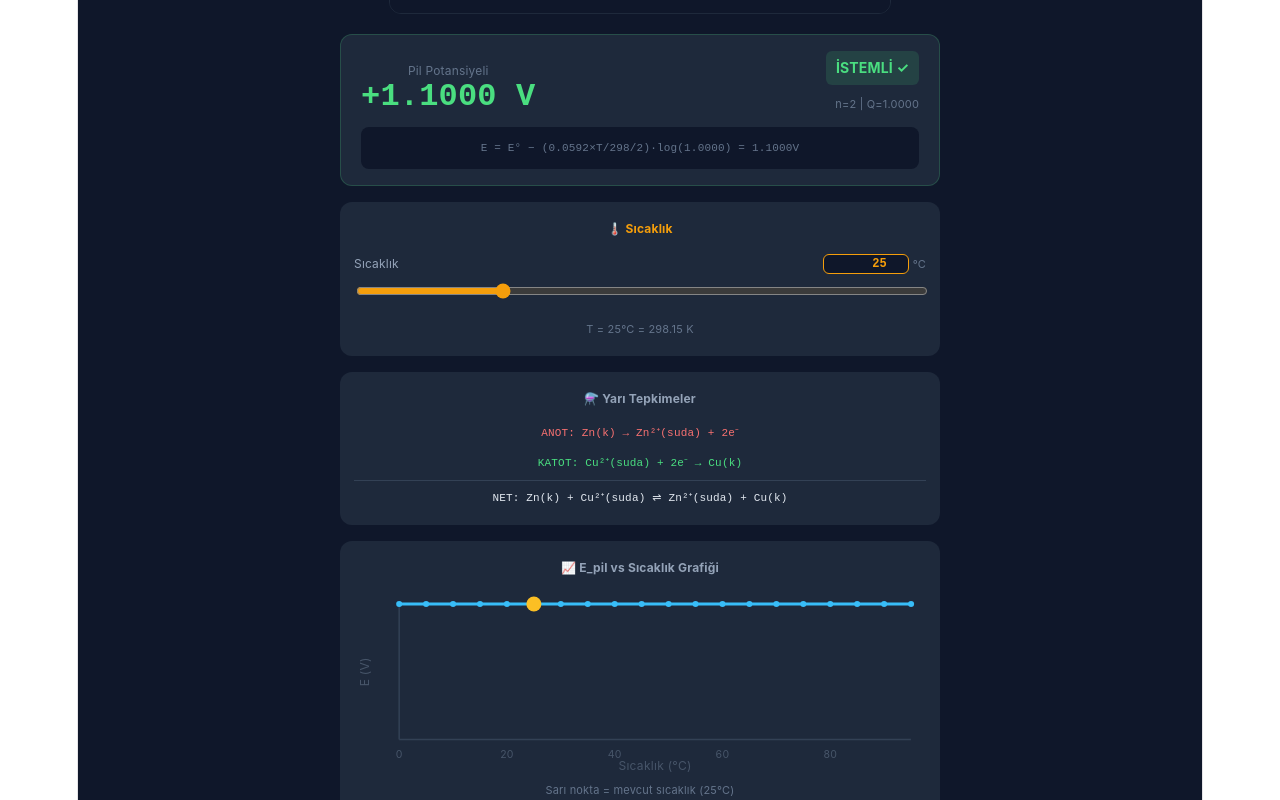
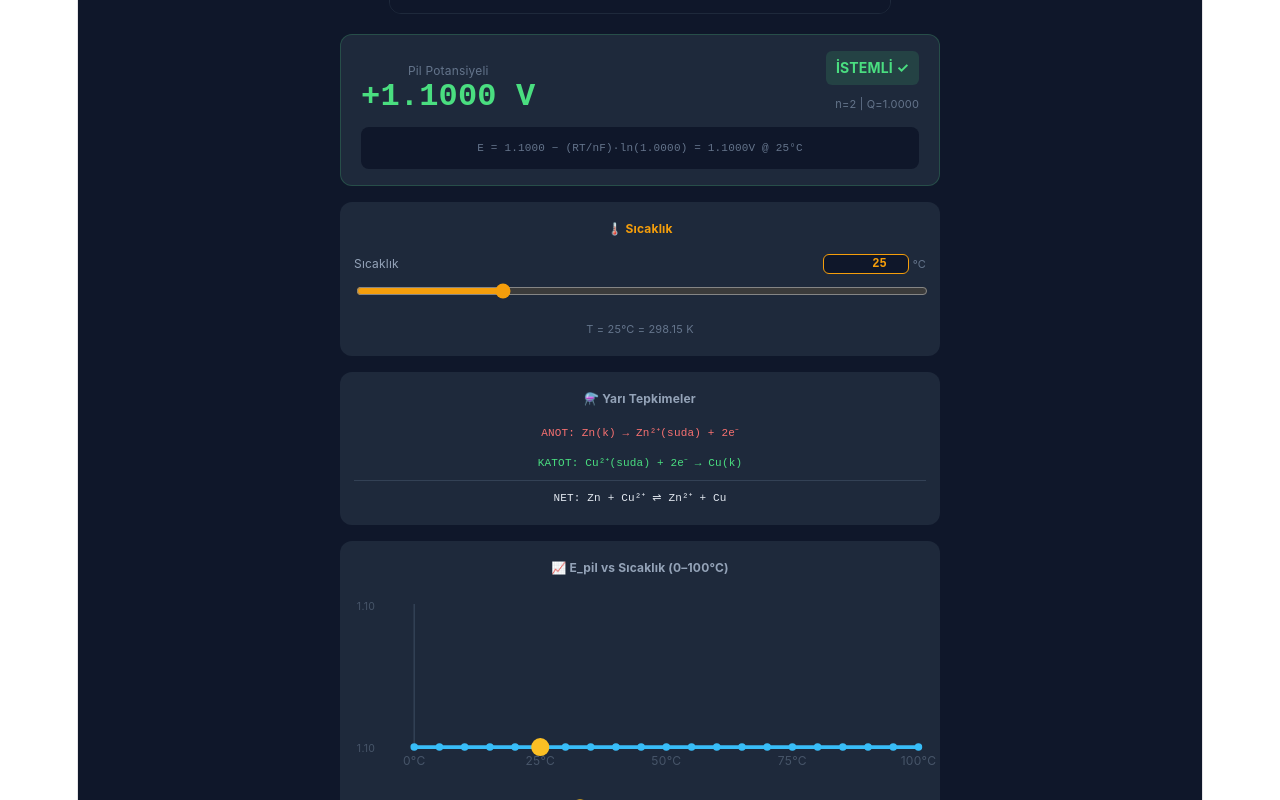
Before and after one commit to medenigklp-crypto/elektrokimyasal-hucre, a React (Vite) app: page / in a window 1280 px wide. Shown: the part 520-1320 px from the top of the page. Built offline with nearby package versions, Linux system fonts and the light colour scheme.

Commit message:
Update App.tsx

```diff
--- a/src/App.tsx
+++ b/src/App.tsx
@@ -18,14 +18,22 @@ const ELEMENTS = [
 
 type Element = typeof ELEMENTS[0];
 
-function clamp(val: number, min: number, max: number): number { return Math.max(min, Math.min(max, val)); }
-function calcE(E0: number, n: number, Qc: number, T: number = 25): number {
-  const factor = (8.314 * (T + 273.15)) / (n * 96485 * Math.LN10);
-  if (Qc <= 0 || Qc === 1) return E0;
-  return E0 - factor * Math.log10(Qc);
+function clamp(val: number, min: number, max: number): number {
+  return Math.max(min, Math.min(max, val));
 }
 
-function gcd(a: number, b: number): number { return b === 0 ? a : gcd(b, a % b); }
+function nernst(E0: number, n: number, Q: number, T: number): number {
+  if (Q <= 0) return E0;
+  const R = 8.314;
+  const F = 96485;
+  const TK = T + 273.15;
+  return E0 - (R * TK / (n * F)) * Math.log(Q);
+}
+
+function gcd(a: number, b: number): number {
+  return b === 0 ? a : gcd(b, a % b);
+}
+
 function realConc(baseConc: number, waterAdded: number, waterEvap: number): number {
   return (baseConc * 0.1) / (Math.max(10, 100 + waterAdded - waterEvap) / 1000);
 }
@@ -40,7 +48,9 @@ function CellDiagram({ leftEl, rightEl, leftConc, rightConc, E_pil, isConcentrat
   const canvasRef = useRef<HTMLCanvasElement>(null);
   const animRef = useRef<number>(0);
   const particlesRef = useRef<any[]>([]);
-  const anot = !isConcentration ? (leftEl.E0_red <= rightEl.E0_red ? "left" : "right") : (leftConc <= rightConc ? "left" : "right");
+  const anot = !isConcentration
+    ? (leftEl.E0_red <= rightEl.E0_red ? "left" : "right")
+    : (leftConc <= rightConc ? "left" : "right");
 
   useEffect(() => {
     const canvas = canvasRef.current;
@@ -70,21 +80,16 @@ function CellDiagram({ leftEl, rightEl, leftConc, rightConc, E_pil, isConcentrat
       ctx.beginPath(); ctx.moveTo(310,100); ctx.lineTo(300,320); ctx.lineTo(450,320); ctx.lineTo(440,100); ctx.stroke();
       ctx.fillStyle = rightEl.color + "55"; ctx.fillRect(301,180,148,139);
 
-      // Ters U tuz köprüsü
       ctx.strokeStyle = "#475569"; ctx.lineWidth = 8; ctx.lineCap = "round";
       ctx.beginPath();
-      ctx.moveTo(160, 290);
-      ctx.lineTo(160, 170);
+      ctx.moveTo(160, 290); ctx.lineTo(160, 170);
       ctx.arc(250, 170, 90, Math.PI, 0, false);
-      ctx.lineTo(340, 290);
-      ctx.stroke();
+      ctx.lineTo(340, 290); ctx.stroke();
       ctx.strokeStyle = "#64748b"; ctx.lineWidth = 4;
       ctx.beginPath();
-      ctx.moveTo(168, 290);
-      ctx.lineTo(168, 175);
+      ctx.moveTo(168, 290); ctx.lineTo(168, 175);
       ctx.arc(250, 175, 82, Math.PI, 0, false);
-      ctx.lineTo(332, 290);
-      ctx.stroke();
+      ctx.lineTo(332, 290); ctx.stroke();
       ctx.fillStyle = "#94a3b8"; ctx.font = "bold 8px monospace"; ctx.textAlign = "center";
       ctx.fillText("TUZ KÖPRÜSÜ", 250, 155);
 
@@ -97,6 +102,7 @@ function CellDiagram({ leftEl, rightEl, leftConc, rightConc, E_pil, isConcentrat
       ctx.beginPath(); ctx.moveTo(385,65); ctx.lineTo(385,130); ctx.stroke();
       ctx.beginPath(); ctx.moveTo(115,65); ctx.lineTo(210,65); ctx.stroke();
       ctx.beginPath(); ctx.moveTo(290,65); ctx.lineTo(385,65); ctx.stroke();
+
       ctx.fillStyle = "#1e293b"; ctx.strokeStyle = "#38bdf8"; ctx.lineWidth = 2;
       ctx.beginPath(); ctx.arc(250,65,38,0,Math.PI*2); ctx.fill(); ctx.stroke();
       ctx.fillStyle = "#38bdf8"; ctx.font = "bold 11px monospace"; ctx.textAlign = "center";
@@ -104,17 +110,20 @@ function CellDiagram({ leftEl, rightEl, leftConc, rightConc, E_pil, isConcentrat
       ctx.font = "bold 12px monospace";
       ctx.fillStyle = E_pil > 0 ? "#4ade80" : E_pil < 0 ? "#f87171" : "#fbbf24";
       ctx.fillText((E_pil >= 0 ? "+" : "") + E_pil.toFixed(3) + "V", 250, 78);
+
       ctx.font = "bold 11px monospace"; ctx.textAlign = "center";
       ctx.fillStyle = anot === "left" ? "#f87171" : "#4ade80";
       ctx.fillText(anot === "left" ? "ANOT(−)" : "KATOT(+)", 120, 95);
       ctx.fillStyle = anot === "right" ? "#f87171" : "#4ade80";
       ctx.fillText(anot === "right" ? "ANOT(−)" : "KATOT(+)", 380, 95);
+
       ctx.font = "bold 13px sans-serif";
       ctx.fillStyle = leftEl.color; ctx.fillText(leftEl.symbol, 115, 320);
       ctx.fillStyle = rightEl.color; ctx.fillText(rightEl.symbol, 385, 320);
       ctx.font = "10px monospace"; ctx.fillStyle = "#94a3b8";
       ctx.fillText("["+leftEl.ion+"]="+leftConc.toFixed(3)+"M", 120, 340);
       ctx.fillText("["+rightEl.ion+"]="+rightConc.toFixed(3)+"M", 380, 340);
+
       const toRemove: number[] = [];
       particlesRef.current.forEach((p, i) => {
         p.progress += p.speed;
@@ -163,12 +172,18 @@ function Slider({ label, value, min, max, step, onChange, unit, color }: SliderP
         <span style={{ fontSize: 12, color: "#94a3b8" }}>{label}</span>
         <div style={{ display: "flex", alignItems: "center", gap: 4 }}>
           <input type="number" min={min} max={max} step={step} value={inputVal}
-            onChange={e => { setInputVal(e.target.value); const v = parseFloat(e.target.value); if (!isNaN(v) && v >= min && v <= max) onChange(v); }}
+            onChange={e => {
+              setInputVal(e.target.value);
+              const v = parseFloat(e.target.value);
+              if (!isNaN(v) && v >= min && v <= max) onChange(v);
+            }}
             style={{ width: 72, background: "#0f172a", color: color || "#e2e8f0", border: `1px solid ${color || "#334155"}`, borderRadius: 6, padding: "2px 6px", fontSize: 12, fontFamily: "monospace", fontWeight: 700, textAlign: "right" }} />
           <span style={{ fontSize: 11, color: "#64748b" }}>{unit}</span>
         </div>
       </div>
-      <input type="range" min={min} max={max} step={step} value={value} onChange={e => onChange(parseFloat(e.target.value))} style={{ width: "100%", accentColor: color || "#3b82f6" }} />
+      <input type="range" min={min} max={max} step={step} value={value}
+        onChange={e => onChange(parseFloat(e.target.value))}
+        style={{ width: "100%", accentColor: color || "#3b82f6" }} />
     </div>
   );
 }
@@ -187,37 +202,43 @@ export default function App() {
   const [e1, setE1] = useState(0); const [e2, setE2] = useState(0);
 
   const leftEl = ELEMENTS[leftIdx], rightEl = ELEMENTS[rightIdx], concEl = ELEMENTS[concIdx];
-  let E_pil: number, Q: number, n: number, lCR: number, rCR: number;
+
+  const lCR = mode === "different" ? realConc(lC, lW, lE) : realConc(c1, w1, e1);
+  const rCR = mode === "different" ? realConc(rC, rW, rE) : realConc(c2, w2, e2);
+
+  let E_pil: number, Q: number, n: number, E0: number;
 
   if (mode === "different") {
-    lCR = realConc(lC, lW, lE); rCR = realConc(rC, rW, rE);
-    const [aEl, cEl, aC, cC] = leftEl.E0_red <= rightEl.E0_red
-      ? [leftEl, rightEl, lCR, rCR] : [rightEl, leftEl, rCR, lCR];
+    const isLeftAnode = leftEl.E0_red <= rightEl.E0_red;
+    const aEl = isLeftAnode ? leftEl : rightEl;
+    const cEl = isLeftAnode ? rightEl : leftEl;
+    const aC = isLeftAnode ? lCR : rCR;
+    const cC = isLeftAnode ? rCR : lCR;
     n = (aEl.charge * cEl.charge) / gcd(aEl.charge, cEl.charge);
+    E0 = cEl.E0_red - aEl.E0_red;
     Q = Math.pow(aC, cEl.charge) / Math.pow(cC, aEl.charge);
-    E_pil = calcE(cEl.E0_red - aEl.E0_red, n, Q, temp);
+    E_pil = nernst(E0, n, Q, temp);
   } else {
-    lCR = realConc(c1, w1, e1); rCR = realConc(c2, w2, e2);
     n = concEl.charge;
-    Q = Math.min(lCR, rCR) / Math.max(lCR, rCR);
-    E_pil = calcE(0, n, Q, temp);
+    E0 = 0;
+    Q = lCR > 0 && rCR > 0 ? Math.min(lCR, rCR) / Math.max(lCR, rCR) : 1;
+    E_pil = nernst(E0, n, Q, temp);
   }
 
-  const eColor = E_pil! > 0.001 ? "#4ade80" : E_pil! < -0.001 ? "#f87171" : "#fbbf24";
-  const eStatus = E_pil! > 0.001 ? "İSTEMLİ ✓" : E_pil! < -0.001 ? "İSTEMSİZ ✗" : "DENGE ≈";
+  const eColor = E_pil > 0.001 ? "#4ade80" : E_pil < -0.001 ? "#f87171" : "#fbbf24";
+  const eStatus = E_pil > 0.001 ? "İSTEMLİ ✓" : E_pil < -0.001 ? "İSTEMSİZ ✗" : "DENGE ≈";
   const leftIsAnode = mode === "different" && leftEl.E0_red <= rightEl.E0_red;
 
-  // Grafik için veri
-  const graphData = Array.from({length: 20}, (_, i) => {
+  const graphData = Array.from({ length: 21 }, (_, i) => {
     const t = i * 5;
-    const factor = 0.0592 * (t + 273.15) / 298.15;
-    const e = mode === "different"
-      ? (() => { const [aEl, cEl, aC, cC] = leftEl.E0_red <= rightEl.E0_red ? [leftEl, rightEl, lCR!, rCR!] : [rightEl, leftEl, rCR!, lCR!]; const nn = (aEl.charge * cEl.charge) / gcd(aEl.charge, cEl.charge); const qq = Math.pow(aC, cEl.charge) / Math.pow(cC, aEl.charge); return qq <= 0 ? cEl.E0_red - aEl.E0_red : (cEl.E0_red - aEl.E0_red) - (factor / nn) * Math.log10(qq); })()
-      : (() => { const qq = Math.min(lCR!, rCR!) / Math.max(lCR!, rCR!); return qq <= 0 ? 0 : -(factor / concEl.charge) * Math.log10(qq); })();
+    const e = nernst(E0, n, Q, t);
     return { t, e };
   });
 
-  const maxE = Math.max(...graphData.map(d => Math.abs(d.e)), 0.1);
+  const allE = graphData.map(d => d.e);
+  const minE = Math.min(...allE);
+  const maxE = Math.max(...allE);
+  const rangeE = maxE - minE || 0.01;
 
   return (
     <div style={{ minHeight: "100vh", background: "#0f172a", color: "#e2e8f0", fontFamily: "Inter,sans-serif", paddingBottom: 40 }}>
@@ -225,6 +246,7 @@ export default function App() {
         <h1 style={{ margin: 0, fontSize: 20, fontWeight: 800, color: "#f1f5f9" }}>⚡ Elektrokimyasal Hücre Simülatörü</h1>
         <p style={{ margin: "4px 0 0", color: "#64748b", fontSize: 13 }}>Elektrot seçin, derişim, sıcaklık ve su etkisini gözlemleyin</p>
       </div>
+
       <div style={{ maxWidth: 600, margin: "0 auto", padding: "20px 16px 0" }}>
         <div style={{ display: "flex", gap: 8, marginBottom: 20 }}>
           {[["different","🔋 Farklı Elektrotlar"],["concentration","💧 Derişim Pili"]].map(([m,label]) => (
@@ -233,22 +255,22 @@ export default function App() {
         </div>
 
         <div style={{ display:"flex", justifyContent:"center", marginBottom:20 }}>
-          <CellDiagram leftEl={mode==="different"?leftEl:concEl} rightEl={mode==="different"?rightEl:concEl} leftConc={lCR!} rightConc={rCR!} E_pil={E_pil!} isConcentration={mode==="concentration"} />
+          <CellDiagram leftEl={mode==="different"?leftEl:concEl} rightEl={mode==="different"?rightEl:concEl} leftConc={lCR} rightConc={rCR} E_pil={E_pil} isConcentration={mode==="concentration"} />
         </div>
 
         <div style={{ background:"#1e293b", borderRadius:12, padding:"16px 20px", marginBottom:16, border:`1px solid ${eColor}33` }}>
           <div style={{ display:"flex", justifyContent:"space-between", alignItems:"center" }}>
             <div>
               <div style={{ fontSize:12, color:"#64748b" }}>Pil Potansiyeli</div>
-              <div style={{ fontSize:32, fontWeight:900, color:eColor, fontFamily:"monospace" }}>{E_pil!>=0?"+":""}{E_pil!.toFixed(4)} V</div>
+              <div style={{ fontSize:32, fontWeight:900, color:eColor, fontFamily:"monospace" }}>{E_pil>=0?"+":""}{E_pil.toFixed(4)} V</div>
             </div>
             <div style={{ textAlign:"right" }}>
               <div style={{ fontSize:14, fontWeight:700, color:eColor, background:eColor+"22", borderRadius:6, padding:"4px 10px" }}>{eStatus}</div>
-              <div style={{ fontSize:11, color:"#64748b", marginTop:6 }}>n={n!} | Q={Q!.toFixed(4)}</div>
+              <div style={{ fontSize:11, color:"#64748b", marginTop:6 }}>n={n} | Q={Q.toFixed(4)}</div>
             </div>
           </div>
           <div style={{ marginTop:10, padding:"8px 10px", background:"#0f172a", borderRadius:8, fontSize:11, color:"#64748b", fontFamily:"monospace" }}>
-            E = E° − (0.0592×T/298/{n!})·log({Q!.toFixed(4)}) = {E_pil!.toFixed(4)}V
+            E = {E0.toFixed(4)} − (RT/nF)·ln({Q.toFixed(4)}) = {E_pil.toFixed(4)}V @ {temp}°C
           </div>
         </div>
 
@@ -259,28 +281,28 @@ export default function App() {
           <div style={{ fontSize:11, color:"#64748b" }}>T = {temp}°C = {(temp+273.15).toFixed(2)} K</div>
         </div>
 
-        {/* Tepkime denklemleri */}
+        {/* Yarı tepkimeler */}
         <div style={{ background:"#1e293b", borderRadius:12, padding:14, marginBottom:16 }}>
           <div style={{ fontSize:12, fontWeight:700, color:"#94a3b8", marginBottom:8 }}>⚗️ Yarı Tepkimeler</div>
           {mode === "different" ? (
             <div>
               <div style={{ fontSize:11, color:"#f87171", fontFamily:"monospace", marginBottom:4 }}>
-                ANOT: {leftIsAnode ? leftEl.symbol : rightEl.symbol}(k) → {leftIsAnode ? leftEl.ion : rightEl.ion}(suda) + {leftIsAnode ? leftEl.charge : rightEl.charge}e⁻
+                ANOT: {leftIsAnode?leftEl.symbol:rightEl.symbol}(k) → {leftIsAnode?leftEl.ion:rightEl.ion}(suda) + {leftIsAnode?leftEl.charge:rightEl.charge}e⁻
               </div>
               <div style={{ fontSize:11, color:"#4ade80", fontFamily:"monospace", marginBottom:4 }}>
-                KATOT: {leftIsAnode ? rightEl.ion : leftEl.ion}(suda) + {leftIsAnode ? rightEl.charge : leftEl.charge}e⁻ → {leftIsAnode ? rightEl.symbol : leftEl.symbol}(k)
+                KATOT: {leftIsAnode?rightEl.ion:leftEl.ion}(suda) + {leftIsAnode?rightEl.charge:leftEl.charge}e⁻ → {leftIsAnode?rightEl.symbol:leftEl.symbol}(k)
               </div>
               <div style={{ fontSize:11, color:"#e2e8f0", fontFamily:"monospace", borderTop:"1px solid #334155", paddingTop:4, marginTop:4 }}>
-                NET: {leftIsAnode ? leftEl.symbol : rightEl.symbol}(k) + {leftIsAnode ? rightEl.ion : leftEl.ion}(suda) ⇌ {leftIsAnode ? leftEl.ion : rightEl.ion}(suda) + {leftIsAnode ? rightEl.symbol : leftEl.symbol}(k)
+                NET: {leftIsAnode?leftEl.symbol:rightEl.symbol} + {leftIsAnode?rightEl.ion:leftEl.ion} ⇌ {leftIsAnode?leftEl.ion:rightEl.ion} + {leftIsAnode?rightEl.symbol:leftEl.symbol}
               </div>
             </div>
           ) : (
             <div>
               <div style={{ fontSize:11, color:"#f87171", fontFamily:"monospace", marginBottom:4 }}>
-                ANOT: {concEl.symbol}(k) → {concEl.ion}(suda, {Math.min(lCR!,rCR!).toFixed(3)}M) + {concEl.charge}e⁻
+                ANOT: {concEl.symbol}(k) → {concEl.ion}({Math.min(lCR,rCR).toFixed(3)}M) + {concEl.charge}e⁻
               </div>
               <div style={{ fontSize:11, color:"#4ade80", fontFamily:"monospace" }}>
-                KATOT: {concEl.ion}(suda, {Math.max(lCR!,rCR!).toFixed(3)}M) + {concEl.charge}e⁻ → {concEl.symbol}(k)
+                KATOT: {concEl.ion}({Math.max(lCR,rCR).toFixed(3)}M) + {concEl.charge}e⁻ → {concEl.symbol}(k)
               </div>
             </div>
           )}
@@ -288,40 +310,46 @@ export default function App() {
 
         {/* Grafik */}
         <div style={{ background:"#1e293b", borderRadius:12, padding:14, marginBottom:16 }}>
-          <div style={{ fontSize:12, fontWeight:700, color:"#94a3b8", marginBottom:8 }}>📈 E_pil vs Sıcaklık Grafiği</div>
-          <svg width="100%" viewBox="0 0 380 120" style={{ overflow:"visible" }}>
-            <line x1="30" y1="10" x2="30" y2="100" stroke="#334155" strokeWidth="1"/>
-            <line x1="30" y1="100" x2="370" y2="100" stroke="#334155" strokeWidth="1"/>
+          <div style={{ fontSize:12, fontWeight:700, color:"#94a3b8", marginBottom:8 }}>📈 E_pil vs Sıcaklık (0–100°C)</div>
+          <svg width="100%" viewBox="0 0 380 130" style={{ overflow:"visible" }}>
+            <line x1="40" y1="10" x2="40" y2="105" stroke="#334155" strokeWidth="1"/>
+            <line x1="40" y1="105" x2="375" y2="105" stroke="#334155" strokeWidth="1"/>
+            {[0,25,50,75,100].map(t => (
+              <text key={t} x={40 + t * 3.35} y="117" fill="#475569" fontSize="8" textAnchor="middle">{t}°C</text>
+            ))}
+            <text key="minE" x="8" y="108" fill="#475569" fontSize="7" textAnchor="middle">{minE.toFixed(2)}</text>
+            <text key="maxE" x="8" y="14" fill="#475569" fontSize="7" textAnchor="middle">{maxE.toFixed(2)}</text>
+            <polyline
+              points={graphData.map(d => `${40 + d.t * 3.35},${105 - ((d.e - minE) / rangeE) * 90}`).join(" ")}
+              fill="none" stroke="#38bdf8" strokeWidth="2.5" strokeLinejoin="round"/>
             {graphData.map((d, i) => (
-              <text key={i} x={30 + i * 17.9} y="112" fill="#475569" fontSize="7" textAnchor="middle">{i % 4 === 0 ? d.t : ""}</text>
-            ))}
-            <text x="200" y="120" fill="#475569" fontSize="8" textAnchor="middle">Sıcaklık (°C)</text>
-            <text x="10" y="55" fill="#475569" fontSize="8" textAnchor="middle" transform="rotate(-90,10,55)">E (V)</text>
-            <polyline
-              points={graphData.map((d, i) => `${30 + i * 17.9},${100 - ((d.e + maxE) / (2 * maxE)) * 90}`).join(" ")}
-              fill="none" stroke="#38bdf8" strokeWidth="2" />
-            {graphData.map((d, i) => (
-              <circle key={i} cx={30 + i * 17.9} cy={100 - ((d.e + maxE) / (2 * maxE)) * 90}
-                r={Math.abs(d.t - temp) < 3 ? 5 : 2}
-                fill={Math.abs(d.t - temp) < 3 ? "#fbbf24" : "#38bdf8"} />
+              <circle key={i}
+                cx={40 + d.t * 3.35}
+                cy={105 - ((d.e - minE) / rangeE) * 90}
+                r={Math.abs(d.t - temp) < 3 ? 6 : 2.5}
+                fill={Math.abs(d.t - temp) < 3 ? "#fbbf24" : "#38bdf8"}/>
             ))}
           </svg>
-          <div style={{ fontSize:11, color:"#64748b", textAlign:"center" }}>Sarı nokta = mevcut sıcaklık ({temp}°C)</div>
+          <div style={{ fontSize:11, color:"#64748b", textAlign:"center" }}>🟡 = {temp}°C → E = {E_pil.toFixed(4)}V</div>
         </div>
 
         {mode === "different" ? (
           <div>
             <div style={{ display:"grid", gap:12, gridTemplateColumns:"1fr 1fr", marginBottom:12 }}>
-              {([[leftIdx,setLeftIdx,lC,setLC,lW,setLW,lE,setLE,lCR,leftEl,"Sol"],[rightIdx,setRightIdx,rC,setRC,rW,setRW,rE,setRE,rCR,rightEl,"Sağ"]] as const).map(([idx,setIdx,conc,setConc,water,setWater,evap,setEvap,real,el,label]: any) => (
+              {[
+                [leftIdx, setLeftIdx, lC, setLC, lW, setLW, lE, setLE, lCR, leftEl, "Sol"],
+                [rightIdx, setRightIdx, rC, setRC, rW, setRW, rE, setRE, rCR, rightEl, "Sağ"]
+              ].map(([idx, setIdx, conc, setConc, water, setWater, evap, setEvap, real, el, label]: any) => (
                 <div key={label} style={{ background:"#0f172a", borderRadius:10, padding:12 }}>
                   <div style={{ fontSize:12, color:"#64748b", marginBottom:6 }}>{label} Elektrot</div>
-                  <select value={idx} onChange={(e: React.ChangeEvent<HTMLSelectElement>) => setIdx(parseInt(e.target.value))} style={{ width:"100%", background:"#1e293b", color:"#e2e8f0", border:"1px solid #334155", borderRadius:6, padding:"6px 4px", fontSize:11, marginBottom:8 }}>
+                  <select value={idx} onChange={(e: React.ChangeEvent<HTMLSelectElement>) => setIdx(parseInt(e.target.value))}
+                    style={{ width:"100%", background:"#1e293b", color:"#e2e8f0", border:"1px solid #334155", borderRadius:6, padding:"6px 4px", fontSize:11, marginBottom:8 }}>
                     {ELEMENTS.map((e,i) => <option key={e.symbol} value={i}>{e.symbol} ({e.E0_red>=0?"+":""}{e.E0_red.toFixed(2)}V)</option>)}
                   </select>
                   <Slider label={`[${el.ion}]₀`} value={conc} min={0.01} max={5} step={0.01} onChange={setConc} unit=" M" color={el.color} />
                   <Slider label="Su İlavesi" value={water} min={0} max={200} step={1} onChange={setWater} unit=" mL" color="#38bdf8" />
                   <Slider label="Buharlaşma" value={evap} min={0} max={90} step={1} onChange={setEvap} unit=" mL" color="#f97316" />
-                  <div style={{ fontSize:11, color:"#64748b", marginTop:4 }}>Gerçek: <span style={{ color:el.color, fontWeight:700 }}>{real!.toFixed(4)} M</span></div>
+                  <div style={{ fontSize:11, color:"#64748b", marginTop:4 }}>Gerçek: <span style={{ color:el.color, fontWeight:700 }}>{real.toFixed(4)} M</span></div>
                 </div>
               ))}
             </div>
@@ -330,18 +358,22 @@ export default function App() {
           <div>
             <div style={{ background:"#0f172a", borderRadius:10, padding:12, marginBottom:12 }}>
               <div style={{ fontSize:12, color:"#64748b", marginBottom:6 }}>Elektrot (Her iki taraf)</div>
-              <select value={concIdx} onChange={(e: React.ChangeEvent<HTMLSelectElement>) => setConcIdx(parseInt(e.target.value))} style={{ width:"100%", background:"#1e293b", color:"#e2e8f0", border:"1px solid #334155", borderRadius:6, padding:"6px 8px", fontSize:13 }}>
+              <select value={concIdx} onChange={(e: React.ChangeEvent<HTMLSelectElement>) => setConcIdx(parseInt(e.target.value))}
+                style={{ width:"100%", background:"#1e293b", color:"#e2e8f0", border:"1px solid #334155", borderRadius:6, padding:"6px 8px", fontSize:13 }}>
                 {ELEMENTS.map((e,i) => <option key={e.symbol} value={i}>{e.name}</option>)}
               </select>
             </div>
             <div style={{ display:"grid", gap:12, gridTemplateColumns:"1fr 1fr" }}>
-              {([[c1,setC1,w1,setW1,e1,setE1,lCR,"I"],[c2,setC2,w2,setW2,e2,setE2,rCR,"II"]] as const).map(([conc,setConc,water,setWater,evap,setEvap,real,label]: any) => (
+              {[
+                [c1, setC1, w1, setW1, e1, setE1, lCR, "I"],
+                [c2, setC2, w2, setW2, e2, setE2, rCR, "II"]
+              ].map(([conc, setConc, water, setWater, evap, setEvap, real, label]: any) => (
                 <div key={label} style={{ background:"#0f172a", borderRadius:10, padding:12 }}>
                   <div style={{ fontSize:12, color:"#64748b", marginBottom:8 }}>Hücre {label}</div>
                   <Slider label={`[${concEl.ion}]₀`} value={conc} min={0.001} max={5} step={0.001} onChange={setConc} unit=" M" color={concEl.color} />
                   <Slider label="Su İlavesi" value={water} min={0} max={200} step={1} onChange={setWater} unit=" mL" color="#38bdf8" />
                   <Slider label="Buharlaşma" value={evap} min={0} max={90} step={1} onChange={setEvap} unit=" mL" color="#f97316" />
-                  <div style={{ fontSize:11, color:"#64748b", marginTop:4 }}>Gerçek: <span style={{ color:concEl.color, fontWeight:700 }}>{real!.toFixed(4)} M</span></div>
+                  <div style={{ fontSize:11, color:"#64748b", marginTop:4 }}>Gerçek: <span style={{ color:concEl.color, fontWeight:700 }}>{real.toFixed(4)} M</span></div>
                 </div>
               ))}
             </div>
@@ -351,7 +383,12 @@ export default function App() {
         <div style={{ marginTop:20, background:"#1e293b", borderRadius:12, padding:16 }}>
           <div style={{ fontSize:12, fontWeight:700, color:"#64748b", marginBottom:10 }}>STANDART İNDİRGENME POTANSİYELLERİ (25°C)</div>
           <table style={{ width:"100%", borderCollapse:"collapse", fontSize:11 }}>
-            <thead><tr style={{ color:"#475569" }}><th style={{ textAlign:"left", padding:"4px 6px" }}>Elektrot</th><th style={{ textAlign:"right", padding:"4px 6px" }}>E° (V)</th></tr></thead>
+            <thead>
+              <tr style={{ color:"#475569" }}>
+                <th style={{ textAlign:"left", padding:"4px 6px" }}>Elektrot</th>
+                <th style={{ textAlign:"right", padding:"4px 6px" }}>E° (V)</th>
+              </tr>
+            </thead>
             <tbody>
               {ELEMENTS.map((el,i) => (
                 <tr key={el.symbol} style={{ background:(mode==="different"&&(i===leftIdx||i===rightIdx))||(mode==="concentration"&&i===concIdx)?"#1e3a5f":"transparent" }}>
```
